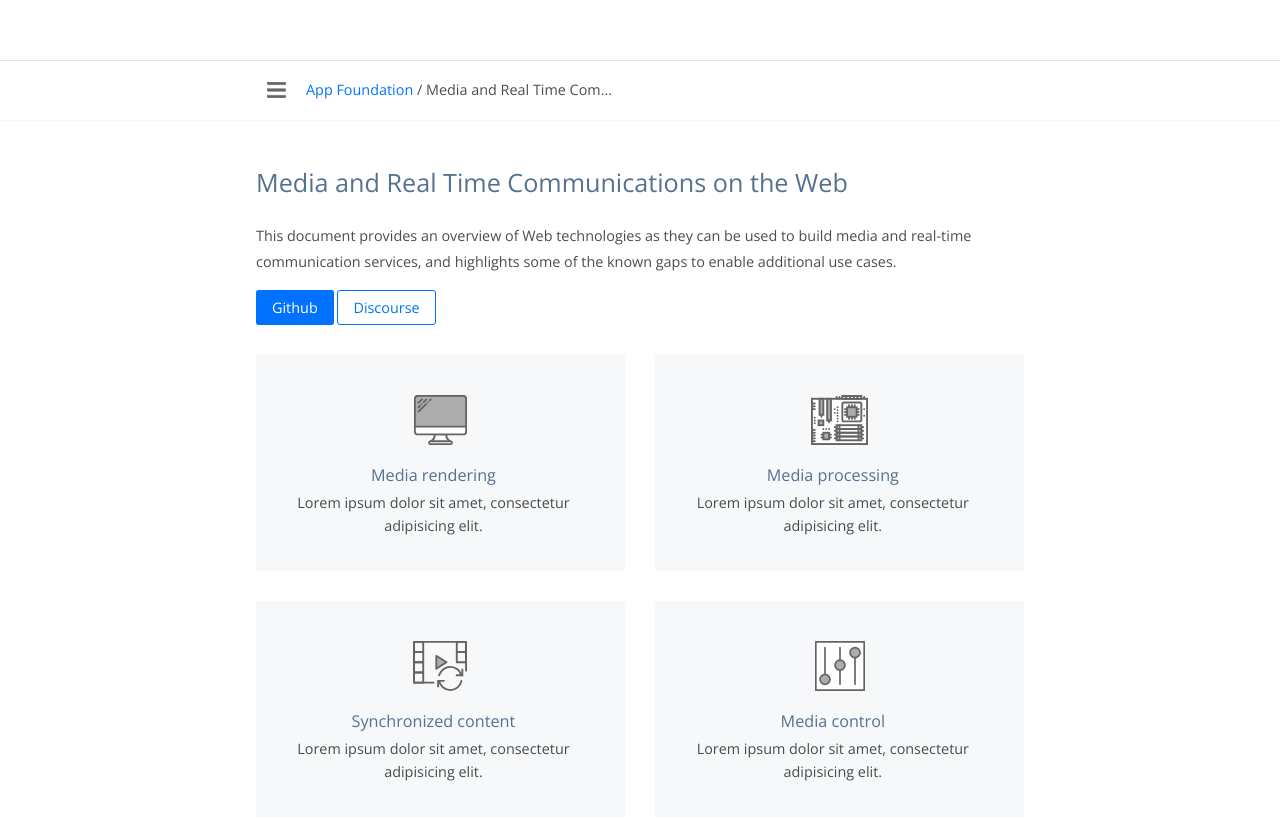
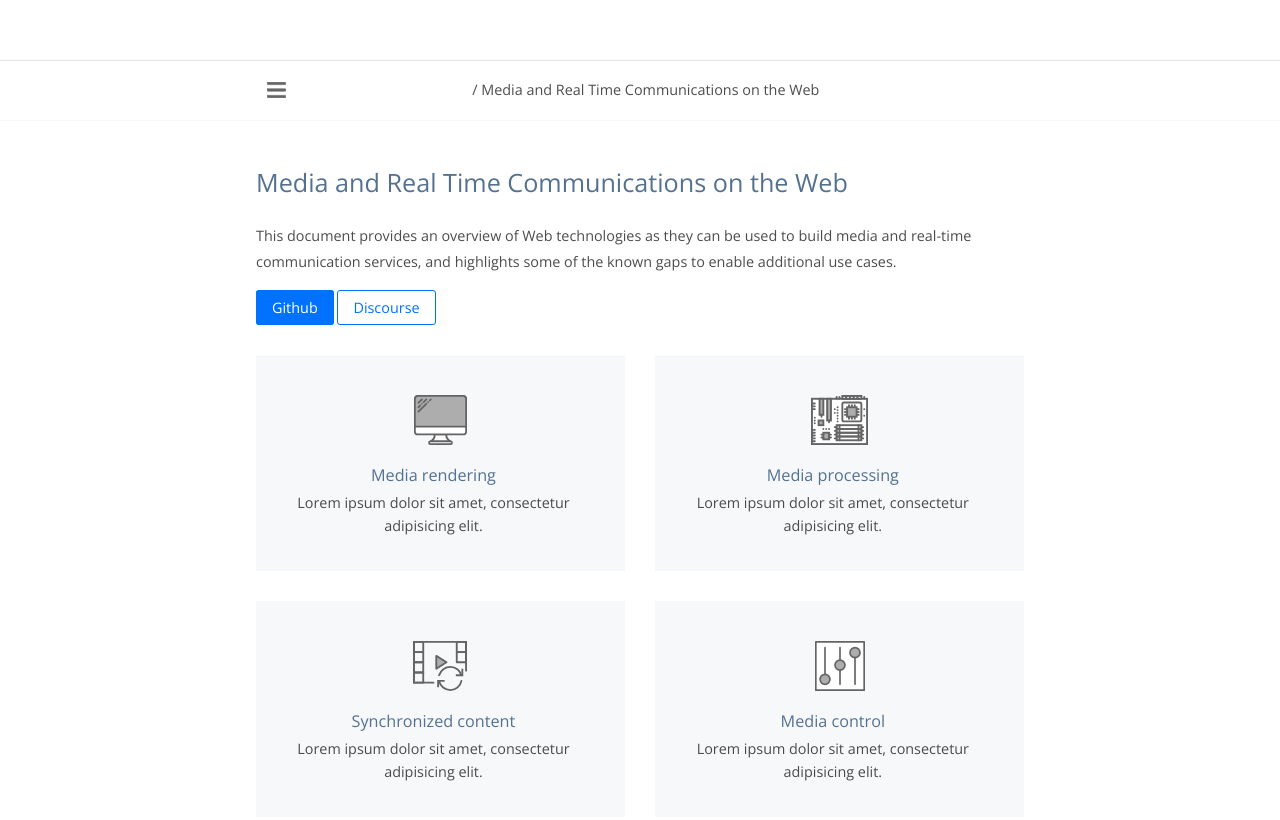
Before and after one commit to guibbs/mediartc-roadmap-ui, a plain HTML site: page index.html in a window 1280 px wide. Shown: the top 820 px of the page. Drawn offline with nearby package versions, Linux system fonts and the light colour scheme.

Commit message:
change title within navbar for mobile version

```diff
--- a/assets/css/webrtc-roadmap.css
+++ b/assets/css/webrtc-roadmap.css
@@ -70,12 +70,14 @@
     margin-right: 10px;
 }
 
-.page-location p{
+.page-location p {
     color: white;
 }
-.page-location a {
-    display: none;
+
+.page-location p a {
+    color: white;
 }
+
 
 .page-location span {
     display: none;
--- a/index.html
+++ b/index.html
@@ -81,7 +81,7 @@
                 <div class="container">
                     <button type="button" name="button"><span class="sr-only"></span></button>
                     <p>
-                        <a href="#">App Foundation</a> <span>/</span> Media and Real Time Com...
+                        <a href="#">Application Foundations</a> <span>/ Media and Real Time Communications on the Web </span>
                     </p>
                 </div>
             </nav>
```
